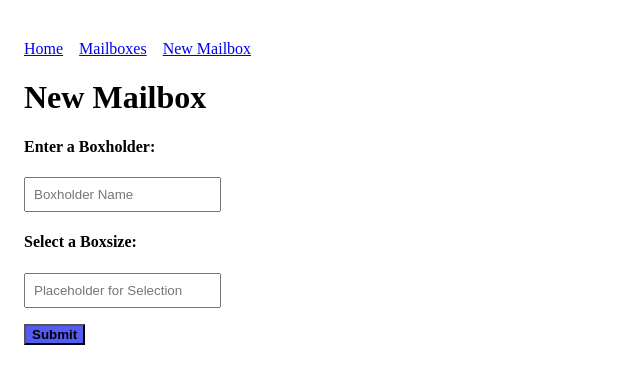
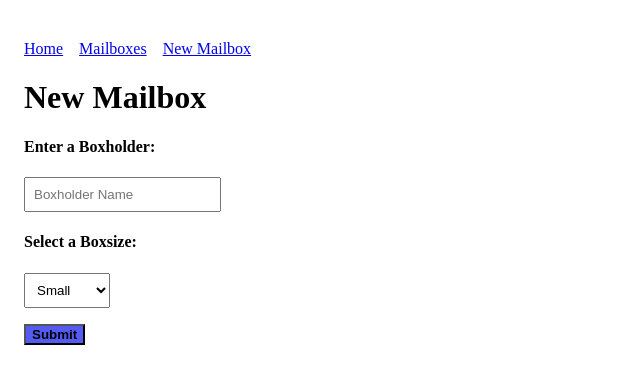
Before and after one commit to jt10101/react-router-dom-lab, a React (Vite) app: page /new-mailbox in a window 1280 px wide. Shown: the top 384 px of the page, without its empty margins (0-640 px from the left). Built offline with nearby package versions, Linux system fonts and the light colour scheme.

Commit message:
added dropdown selection box size

```diff
--- a/src/components/MailboxForm/MailboxForm.jsx
+++ b/src/components/MailboxForm/MailboxForm.jsx
@@ -29,12 +29,11 @@ const MailboxForm = (props) => {
         onChange={handleNameChange}
       ></input>
       <h4>Select a Boxsize:</h4>
-      <input
-        type="text"
-        name="boxSize"
-        onChange={handleSizeChange}
-        placeholder="Placeholder for Selection"
-      ></input>
+      <select onChange={handleSizeChange}>
+        <option value="Small">Small</option>
+        <option value="Medium">Medium</option>
+        <option value="Large">Small</option>
+      </select>
       <br />
       <button type="submit" onClick={handleSubmit}>
         Submit
```
